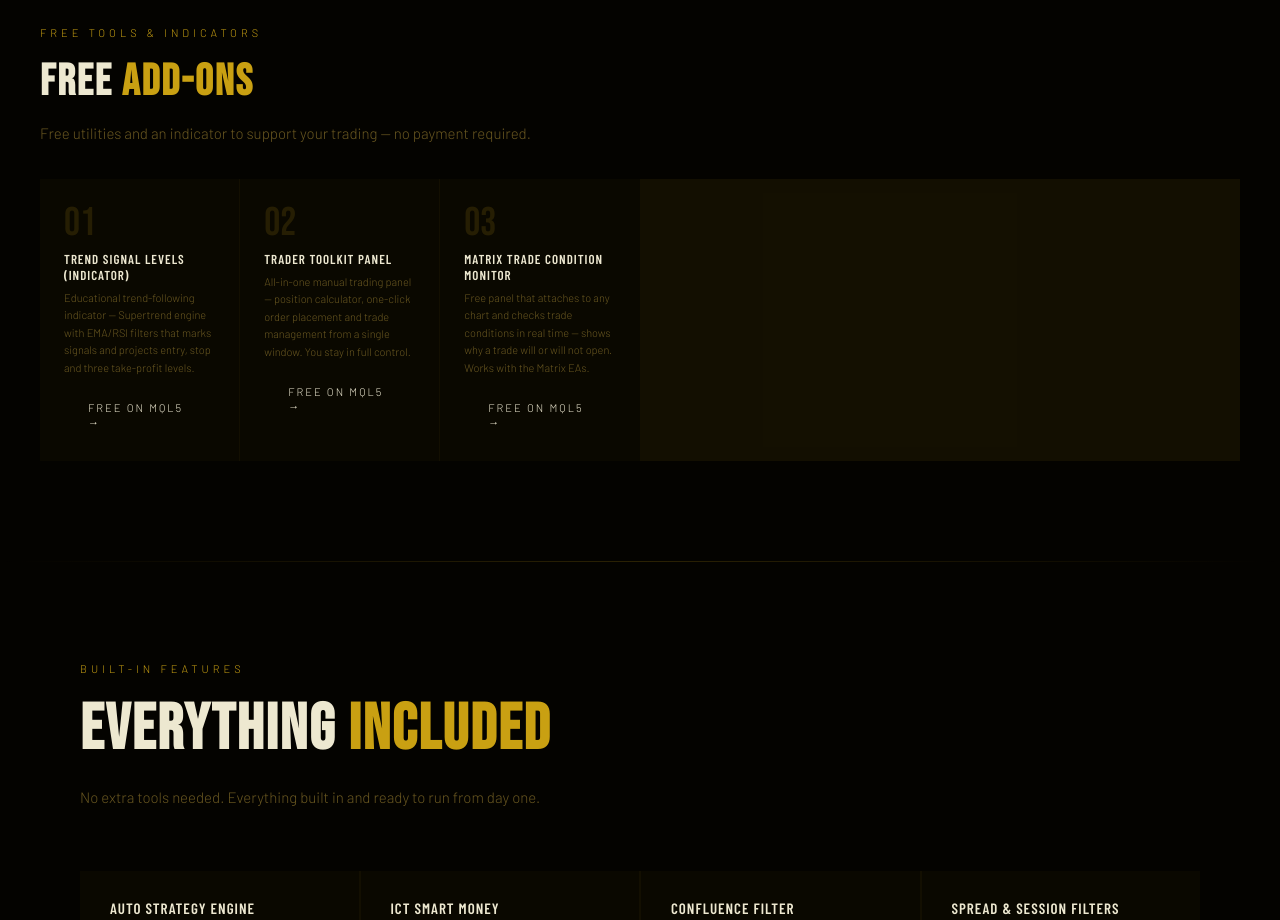
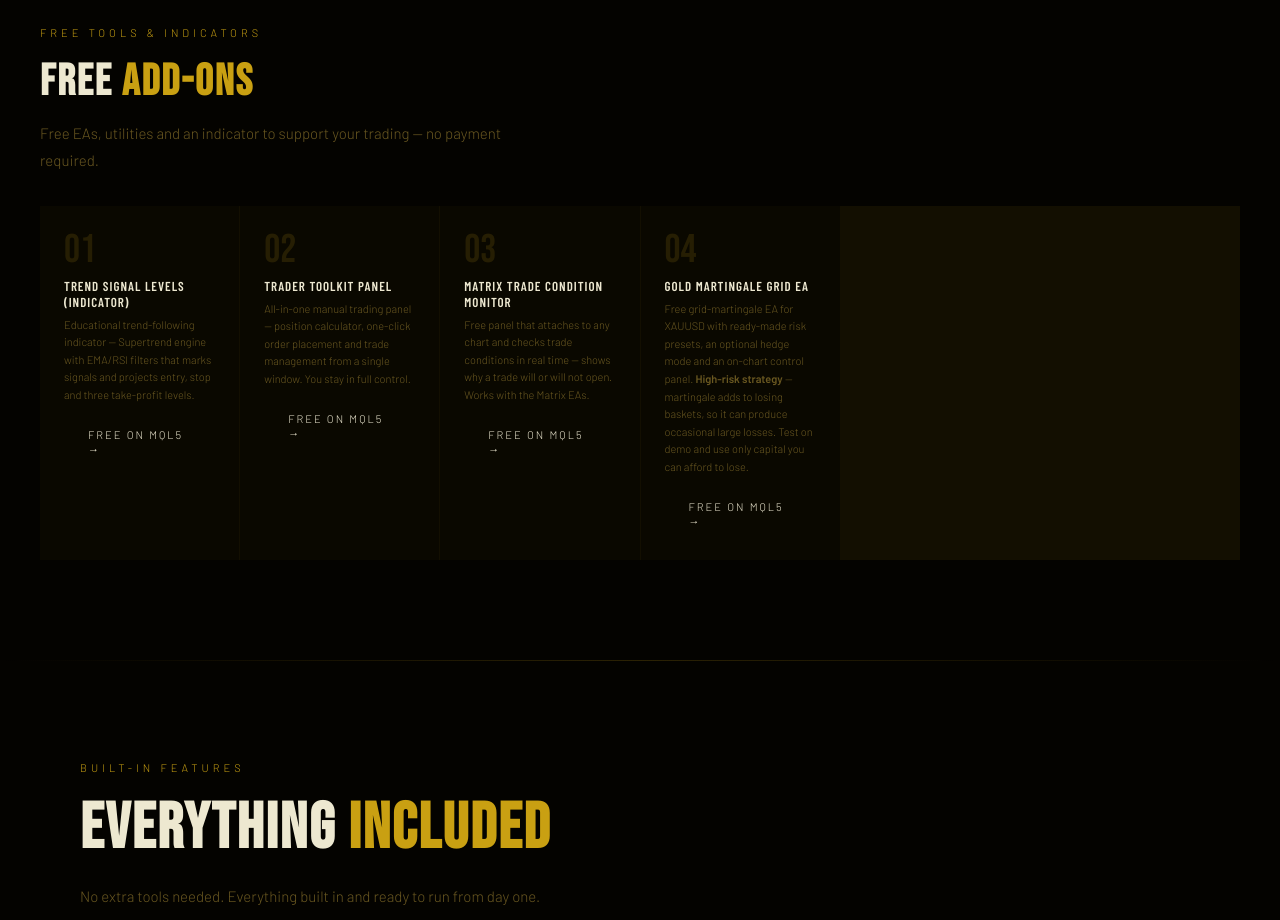
Before and after one commit to joshyantony1-sys/matrix-trading-systems, a plain HTML site: page index.html in a window 1280 px wide. Shown: the part 2920-3840 px from the top of the page. Drawn offline with nearby package versions, Linux system fonts and the light colour scheme.

Commit message:
Update index.html

```diff
--- a/index.html
+++ b/index.html
@@ -374,7 +374,7 @@
     <div style="margin-top:60px">
       <span class="sec-tag">Free Tools &amp; Indicators</span>
       <h2 style="font-size:clamp(28px,4vw,44px);margin-bottom:12px">FREE <span>ADD-ONS</span></h2>
-      <p class="sec-sub" style="margin-bottom:32px">Free utilities and an indicator to support your trading — no payment required.</p>
+      <p class="sec-sub" style="margin-bottom:32px">Free EAs, utilities and an indicator to support your trading — no payment required.</p>
       <div class="strats-grid">
         <div class="strat-card">
           <div class="strat-num">01</div>
@@ -393,6 +393,12 @@
           <div class="strat-name">Matrix Trade Condition Monitor</div>
           <div class="strat-desc" style="margin-bottom:14px">Free panel that attaches to any chart and checks trade conditions in real time — shows why a trade will or will not open. Works with the Matrix EAs.</div>
           <a href="https://www.mql5.com/en/market/product/179214" class="product-link" target="_blank">Free on MQL5 →</a>
+        </div>
+        <div class="strat-card">
+          <div class="strat-num">04</div>
+          <div class="strat-name">Gold Martingale Grid EA</div>
+          <div class="strat-desc" style="margin-bottom:14px">Free grid-martingale EA for XAUUSD with ready-made risk presets, an optional hedge mode and an on-chart control panel. <strong>High-risk strategy</strong> — martingale adds to losing baskets, so it can produce occasional large losses. Test on demo and use only capital you can afford to lose.</div>
+          <a href="https://www.mql5.com/en/market/product/179526" class="product-link" target="_blank">Free on MQL5 →</a>
         </div>
       </div>
     </div>
```
